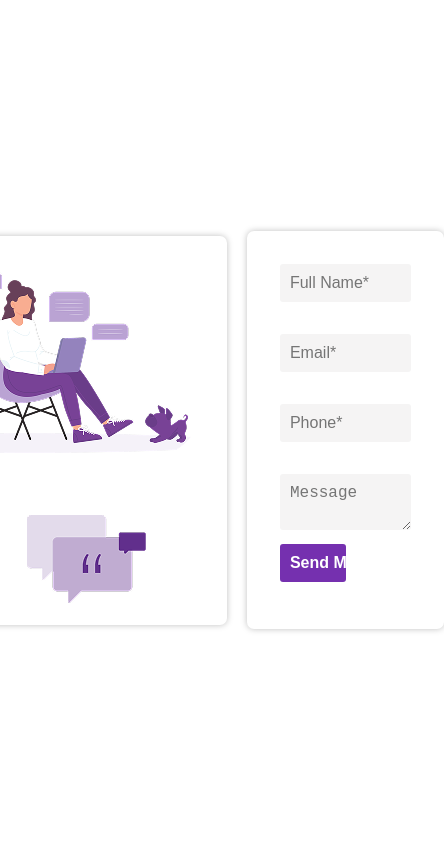
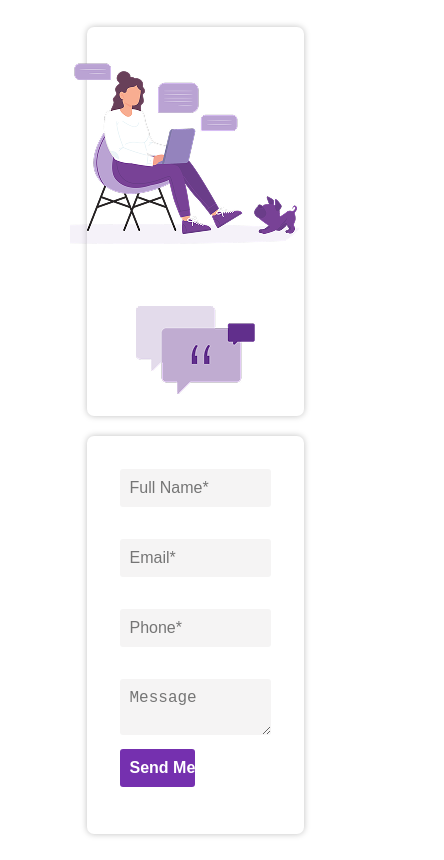
Before and after one commit to vsyst-support/js-projects, a plain HTML site: page javascript-projects/contactusprod/index.html in a window 390 px wide. Shown: the whole page, 444 px wide, since content can reach past the window. Drawn offline with Linux system fonts and the light colour scheme.

Commit message:
make responsive contact project

```diff
--- a/javascript-projects/contactusprod/index.html
+++ b/javascript-projects/contactusprod/index.html
@@ -4,15 +4,6 @@
     <meta name="viewport" content="width=device-width, initial-scale=1.0" />
     <title>Contact us Form</title>
        <style>
-      .container {
-        position: relative;
-        width: 100%;
-        min-height: 100vh;
-        padding: 2rem;
-        background-color: #f2f2f2;
-        overflow: hidden;
-      }
-
       body {
         min-height: 100vh;
         display: flex;
@@ -23,7 +14,7 @@
 
       .wrapper {
         position: relative;
-        max-width: 350px;
+        max-width: 500px;
         background-color: #fff;
         padding: 15px;
         border-radius: 7px;
@@ -82,10 +73,47 @@
       .right {
         margin-right: 20px;
       }
+
+      .alignment {
+        display: flex;
+        flex-direction: row;
+        width: 40%;
+        align-items: center;
+        justify-content: center;
+      }
+
+      @media (max-width: 800px) {
+        .alignment {
+          display: flex;
+          flex-direction: column;
+          width: 50%;
+          align-items: center;
+          justify-content: center;
+        }
+
+        .bottom {
+          margin-bottom: 20px;
+        }
+
+        .right {
+          margin-right: 0px;
+        }
+      }
+
+      @media (max-width: 375px) {
+        .alignment {
+          display: flex;
+          flex-direction: column;
+          width: 80%;
+          align-items: center;
+          justify-content: center;
+        }
+      }
     </style>
   </head>
   <body>
-    <div class="wrapper right">
+    <div class="alignment">
+      <div class="wrapper right bottom">
         <div class="center">
           <img src="./contact us.png" alt="" />
         </div>
@@ -113,6 +141,7 @@
             <input type="submit" value="Send Message" />
           </div>
         </form>
+      </div>
     </div>
   </body>
   <script>
```
Lines whose indentation alone changed are shown as unchanged.
